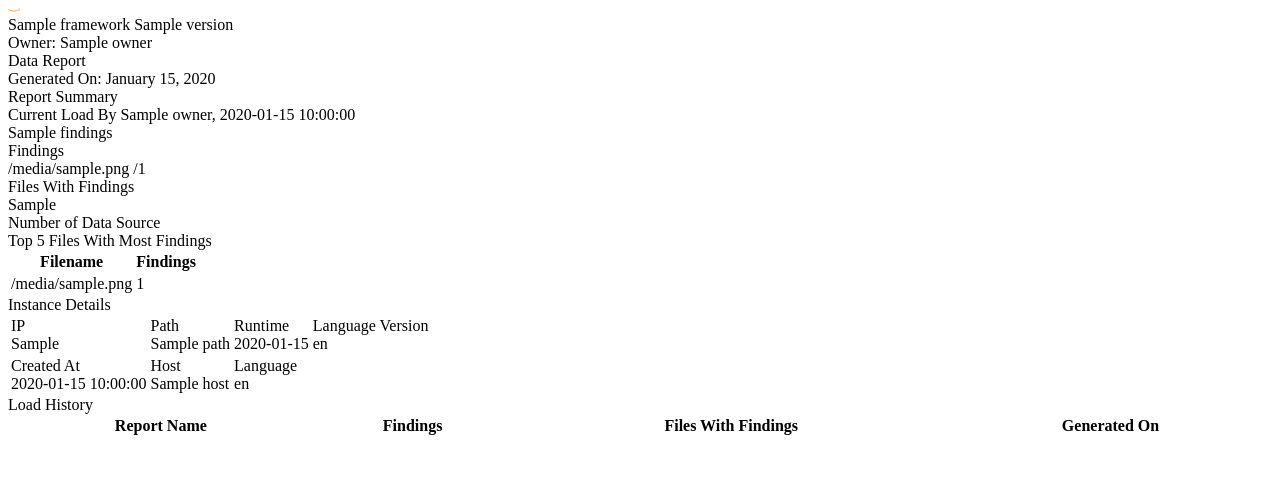
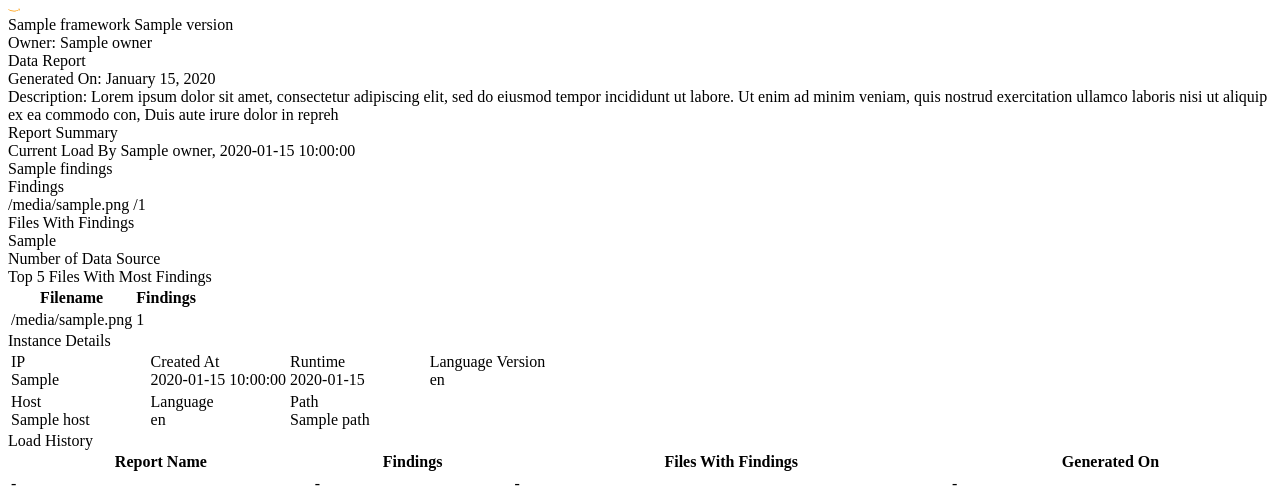
Before and after one commit to daxa-ai/pebblo, a Python web app: template analyzer/reports/templates/reportTemplate.html in a window 1280 px wide. Shown: the part 332-836 px from the top of the page. Before the commit the page ends 767 px from the top, so only its background shows below. Run offline with Jinja, Linux system fonts and the light colour scheme; the template is opened without the code that fills it: most values are stand-ins (such as "Sample title", 1, 10 or a date in 2020); lists and menus that the app fills with data are empty.

Commit message:
feat: template images fixed

```diff
--- a/analyzer/reports/html_to_pdf_generator/report_generator.py
+++ b/analyzer/reports/html_to_pdf_generator/report_generator.py
@@ -1,6 +1,7 @@
 from weasyprint import HTML, CSS
 import jinja2
 import datetime
+import os
 
 # Convert HTML Template to PDF by embedding JSON data
 def convertHtmlToPdf(data, outputPath, templateName):
@@ -8,5 +9,6 @@ def convertHtmlToPdf(data, outputPath, templateName):
     templateEnv = jinja2.Environment(loader=templateLoader)
     template = templateEnv.get_template(templateName)
     sourceHtml = template.render(data=data, date=datetime.datetime.now())
-    htmldoc = HTML(string=sourceHtml, base_url="")
+    base_url = os.path.dirname(os.path.realpath(__file__))
+    htmldoc = HTML(string=sourceHtml, base_url=base_url)
     return  htmldoc.write_pdf(target=outputPath, stylesheets=[CSS('reports/templates/index.css')])
--- a/analyzer/reports/templates/reportTemplate.html
+++ b/analyzer/reports/templates/reportTemplate.html
@@ -7,8 +7,7 @@
     <link rel="preconnect" href="https://fonts.gstatic.com" crossorigin />
     <link
       href="https://fonts.googleapis.com/css2?family=Inter+Tight:wght@400;500;600;700&family=Manrope:wght@400;500;600;700&display=swap"
-      rel="stylesheet"
-    />
+      rel="stylesheet" />
     <title>Daxa Report</title>
   </head>
   <body class="bg-main">
@@ -16,12 +15,12 @@
       <div class="header flex justify-between inter pt-8 pb-8 pl-8 pr-8">
         <div class="flex mt-auto">
           <div class="flex items-center">
-            <img src="./assets/app-logo.svg" />
+            <img src="../assets/app-logo.svg" />
           </div>
           <div class="flex flex-col ml-2">
             <div class="flex items-center">
               <div class="font-14 surface-100">{{ data.name }}</div>
-              <img class="ml-1" src="./assets/aws-logo.svg" />
+              <img class="ml-1" src="../assets/aws-logo.svg" />
             </div>
             <div class="flex surface-60 font-10 mt-1">
               <div>
@@ -41,6 +40,17 @@
         </div>
       </div>
       <div class="content pt-4 pr-9 pb-4 pl-9">
+        <div class="mb-3">
+          <div class="font-10 medium inline inter">
+            Description:
+            <span class="normal"
+              >Lorem ipsum dolor sit amet, consectetur adipiscing elit, sed do
+              eiusmod tempor incididunt ut labore. Ut enim ad minim veniam, quis
+              nostrud exercitation ullamco laboris nisi ut aliquip ex ea commodo
+              con, Duis aute irure dolor in repreh</span
+            >
+          </div>
+        </div>
         <div class="card mb-3">
           <div class="pt-2 pl-3 pb-2 pr-3">
             <div class="card__title inter items-center">
@@ -93,10 +103,10 @@
               <tbody class="inter surface-10 font-10">
                 {% for item in data.topFindings %}
                 <tr>
-                  <td>{{ item.fileName|default('') }}</td>
+                  <td>{{ item.fileName|default('-') }}</td>
                   <td>
                     <div class="bar__graph flex gap-10px">
-                      <div>{{ item.count|default('') }}</div>
+                      <div>{{ item.count|default('-') }}</div>
                       <!--<div class="graph shrink-1">
                         <div class="filled"></div>
                       </div>-->
@@ -114,7 +124,13 @@
               <div class="heading medium font-12">Instance Details</div>
             </div>
             <div class="card__body">
-              <table>
+              <table class="fixed">
+                <colgroup>
+                  <col width="25%" />
+                  <col width="25%" />
+                  <col width="25%" />
+                  <col width="25%" />
+                </colgroup>
                 <tbody>
                   <tr>
                     <td class="border-none font-10">
@@ -122,40 +138,40 @@
                         <div class="divider bg-surface-70"></div>
                         <div class="flex flex-col ml-2 w-fit">
                           <div class="surface-40">IP</div>
-                          <div class="surface-10 mt-1">
+                          <div class="surface-10 mt-1 break-word">
                             {{ data.instanceDetails.ip }}
                           </div>
                         </div>
                       </div>
                     </td>
                     <td class="border-none font-10">
-                      <div class="card__body--details flex ml-9">
+                      <div class="card__body--details flex ml-5">
                         <div class="divider bg-surface-70"></div>
-                        <div class="flex flex-col ml-2">
-                          <div class="surface-40">Path</div>
-                          <div class="surface-10 mt-1">
-                            {{ data.instanceDetails.path }}
+                        <div class="flex flex-col ml-2 w-100">
+                          <div class="surface-40">Created At</div>
+                          <div class="surface-10 mt-1 w-120 break-word">
+                            {{ data.createdAt }}
                           </div>
                         </div>
                       </div>
                     </td>
                     <td class="border-none font-10">
-                      <div class="card__body--details flex ml-9">
+                      <div class="card__body--details flex ml-5">
                         <div class="divider bg-surface-70"></div>
-                        <div class="flex flex-col ml-2">
+                        <div class="flex flex-col ml-2 w-fit">
                           <div class="surface-40">Runtime</div>
-                          <div class="surface-10 mt-1">
+                          <div class="surface-10 mt-1 break-word">
                             {{ data.instanceDetails.runtime }}
                           </div>
                         </div>
                       </div>
                     </td>
                     <td class="border-none font-10">
-                      <div class="card__body--details flex ml-9">
+                      <div class="card__body--details flex ml-5">
                         <div class="divider bg-surface-70"></div>
-                        <div class="flex flex-col ml-2">
+                        <div class="flex flex-col ml-2 w-fit">
                           <div class="surface-40">Language Version</div>
-                          <div class="surface-10 mt-1">
+                          <div class="surface-10 mt-1 break-word">
                             {{ data.instanceDetails.languageVersion }}
                           </div>
                         </div>
@@ -167,31 +183,31 @@
                       <div class="card__body--details flex">
                         <div class="divider bg-surface-70"></div>
                         <div class="flex flex-col ml-2 w-fit">
-                          <div class="surface-40">Created At</div>
-                          <div class="surface-10 mt-1">
-                            {{ data.instanceDetails.createdAt|default('') }}
-                          </div>
-                        </div>
-                      </div>
-                    </td>
-                    <td class="border-none font-10">
-                      <div class="card__body--details flex ml-9">
-                        <div class="divider bg-surface-70"></div>
-                        <div class="flex flex-col ml-2">
                           <div class="surface-40">Host</div>
-                          <div class="surface-10 mt-1">
+                          <div class="surface-10 mt-1 break-word">
                             {{ data.instanceDetails.host }}
                           </div>
                         </div>
                       </div>
                     </td>
                     <td class="border-none font-10">
-                      <div class="card__body--details flex ml-9">
+                      <div class="card__body--details flex ml-5">
                         <div class="divider bg-surface-70"></div>
-                        <div class="flex flex-col ml-2">
+                        <div class="flex flex-col ml-2 w-fit">
                           <div class="surface-40">Language</div>
-                          <div class="surface-10 mt-1">
+                          <div class="surface-10 mt-1 break-word">
                             {{ data.instanceDetails.language }}
+                          </div>
+                        </div>
+                      </div>
+                    </td>
+                    <td class="border-none font-10" colspan="2">
+                      <div class="card__body--details flex ml-5">
+                        <div class="divider bg-surface-70"></div>
+                        <div class="flex flex-col ml-2 w-100">
+                          <div class="surface-40">Path</div>
+                          <div class="surface-10 mt-1 break-word w-300">
+                            {{ data.instanceDetails.path }}
                           </div>
                         </div>
                       </div>
@@ -223,12 +239,12 @@
                   </tr>
                 </thead>
                 <tbody class="inter surface-10 font-10">
-                  <!--<tr>
-                    <td>Data Report Name_13012024</td>
-                    <td class="text-end">24</td>
-                    <td class="text-end">12</td>
-                    <td class="text-end">10 Jan 2024</td>
-                  </tr>-->
+                  <tr>
+                    <td>-</td>
+                    <td class="text-end">-</td>
+                    <td class="text-end">-</td>
+                    <td class="text-end">-</td>
+                  </tr>
                 </tbody>
               </table>
             </div>
```
Also changed, not shown: analyzer/reports/templates/index.css (+16 -0 lines).
